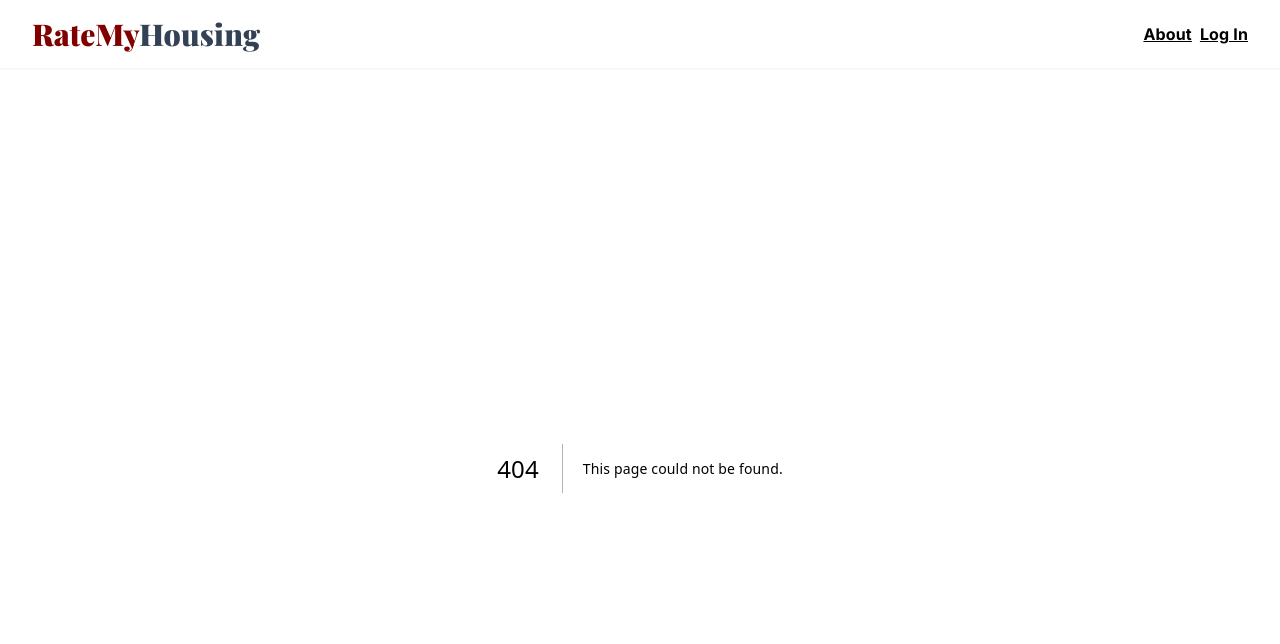
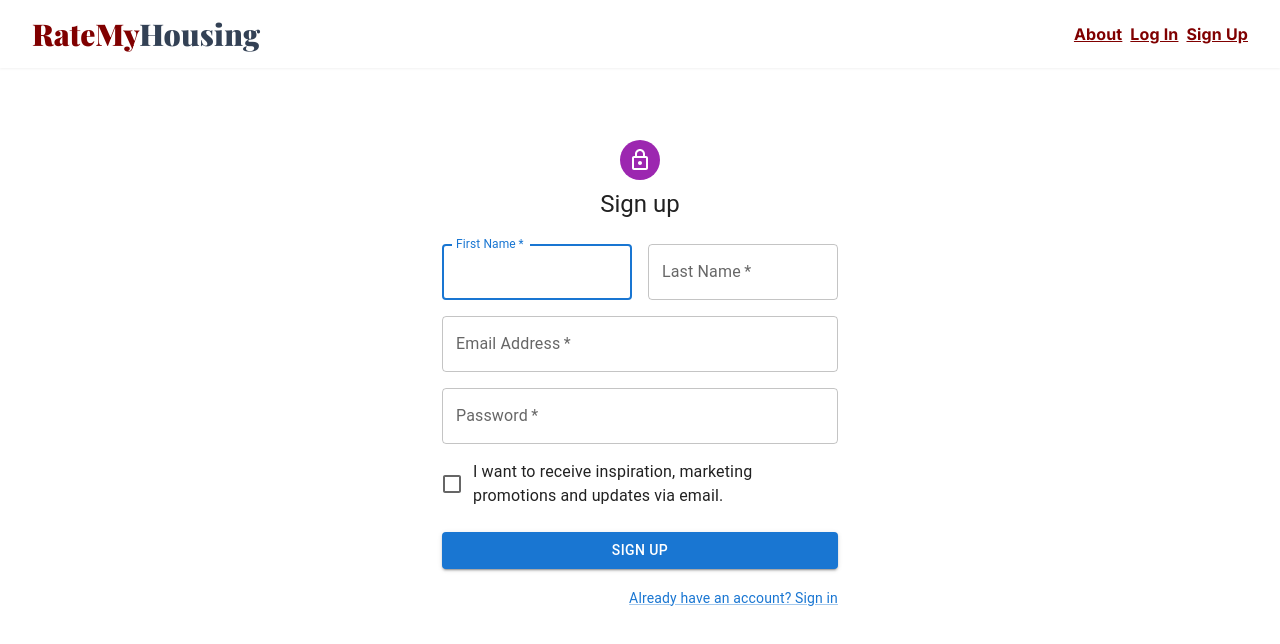
Before and after one commit to lwaldow/rate-my-housing, a Next.js app in the folder rate-my-housing/: page /signup in a window 1280 px wide. Before the commit this address had no page. Shown: the top 644 px of the page. Built offline with nearby package versions, Linux system fonts and the light colour scheme.

Commit message:
to fix merge conflicts in not the right way, work pls

```diff
--- a/rate-my-housing/app/page.tsx
+++ b/rate-my-housing/app/page.tsx
@@ -1,10 +1,11 @@
 import React from 'react';
 import Head from 'next/head';
 import Filterbar from '@/components/Filterbar';
+import SignIn from '@/components/SignIn';
 
 
 export default function Home() {
   return (
-    <Filterbar/>
+    <Filterbar />
   );
 }
--- a/rate-my-housing/app/signin/page.tsx
+++ b/rate-my-housing/app/signin/page.tsx
@@ -85,7 +85,7 @@ export default function SignIn() {
                                 </Link>
                             </Grid>
                             <Grid item>
-                                <Link href="#" variant="body2">
+                                <Link href="/signup" variant="body2">
                                     {"Don't have an account? Sign Up"}
                                 </Link>
                             </Grid>
--- /dev/null
+++ b/rate-my-housing/app/signup/page.tsx
@@ -0,0 +1,119 @@
+'use client';
+
+import * as React from 'react';
+import Avatar from '@mui/material/Avatar';
+import Button from '@mui/material/Button';
+import CssBaseline from '@mui/material/CssBaseline';
+import TextField from '@mui/material/TextField';
+import FormControlLabel from '@mui/material/FormControlLabel';
+import Checkbox from '@mui/material/Checkbox';
+import Link from '@mui/material/Link';
+import Grid from '@mui/material/Grid';
+import Box from '@mui/material/Box';
+import LockOutlinedIcon from '@mui/icons-material/LockOutlined';
+import Typography from '@mui/material/Typography';
+import Container from '@mui/material/Container';
+import { createTheme, ThemeProvider } from '@mui/material/styles';
+
+const defaultTheme = createTheme();
+
+export default function SignUp() {
+    const handleSubmit = (event: React.FormEvent<HTMLFormElement>) => {
+        event.preventDefault();
+        const data = new FormData(event.currentTarget);
+        console.log({
+            email: data.get('email'),
+            password: data.get('password'),
+        });
+    };
+
+    return (
+        <ThemeProvider theme={defaultTheme}>
+            <Container component="main" maxWidth="xs">
+                <CssBaseline />
+                <Box
+                    sx={{
+                        marginTop: 8,
+                        display: 'flex',
+                        flexDirection: 'column',
+                        alignItems: 'center',
+                    }}
+                >
+                    <Avatar sx={{ m: 1, bgcolor: 'secondary.main' }}>
+                        <LockOutlinedIcon />
+                    </Avatar>
+                    <Typography component="h1" variant="h5">
+                        Sign up
+                    </Typography>
+                    <Box component="form" noValidate onSubmit={handleSubmit} sx={{ mt: 3 }}>
+                        <Grid container spacing={2}>
+                            <Grid item xs={12} sm={6}>
+                                <TextField
+                                    autoComplete="given-name"
+                                    name="firstName"
+                                    required
+                                    fullWidth
+                                    id="firstName"
+                                    label="First Name"
+                                    autoFocus
+                                />
+                            </Grid>
+                            <Grid item xs={12} sm={6}>
+                                <TextField
+                                    required
+                                    fullWidth
+                                    id="lastName"
+                                    label="Last Name"
+                                    name="lastName"
+                                    autoComplete="family-name"
+                                />
+                            </Grid>
+                            <Grid item xs={12}>
+                                <TextField
+                                    required
+                                    fullWidth
+                                    id="email"
+                                    label="Email Address"
+                                    name="email"
+                                    autoComplete="email"
+                                />
+                            </Grid>
+                            <Grid item xs={12}>
+                                <TextField
+                                    required
+                                    fullWidth
+                                    name="password"
+                                    label="Password"
+                                    type="password"
+                                    id="password"
+                                    autoComplete="new-password"
+                                />
+                            </Grid>
+                            <Grid item xs={12}>
+                                <FormControlLabel
+                                    control={<Checkbox value="allowExtraEmails" color="primary" />}
+                                    label="I want to receive inspiration, marketing promotions and updates via email."
+                                />
+                            </Grid>
+                        </Grid>
+                        <Button
+                            type="submit"
+                            fullWidth
+                            variant="contained"
+                            sx={{ mt: 3, mb: 2 }}
+                        >
+                            Sign Up
+                        </Button>
+                        <Grid container justifyContent="flex-end">
+                            <Grid item>
+                                <Link href="/signin" variant="body2">
+                                    Already have an account? Sign in
+                                </Link>
+                            </Grid>
+                        </Grid>
+                    </Box>
+                </Box>
+            </Container>
+        </ThemeProvider>
+    );
+}
--- a/rate-my-housing/components/Navbar.tsx
+++ b/rate-my-housing/components/Navbar.tsx
@@ -1,9 +1,19 @@
+'use client';
+
 import Link from "next/link"
 import { Playfair_Display } from 'next/font/google'
+import React from "react";
+import SignInModal from "./SignIn";
 const playfair = Playfair_Display({ subsets: ['latin'], weight: ['900'] })
 
+
 export default function Navbar() {
+    const [open, setOpen] = React.useState(false);
+    const handleOpen = () => setOpen(true);
+    const handleClose = () => setOpen(false);
+
     return (
+        <>
             <nav className="bg-white border-gray-300 p-4 drop-shadow-sm pl-8 pr-8">
                 <div className="flex justify-between items-center">
                     <Link href="/" className={playfair.className}>
@@ -11,10 +21,13 @@ export default function Navbar() {
                         <span className="text-self-center whitespace-nowrap text-3xl font-extrabold text-slate-700">Housing</span>
                     </Link>
                     <div>
-                    <Link href="/about" className="text-self-center text-1xl font-bold underline mr-2">About</Link>
-                    <Link href="/signin" className="text-self-center text-1xl font-bold underline">Log In</Link>
+                        <Link href="/about" className="text-self-center text-1xl font-bold text-maroon underline mr-2">About</Link>
+                        <a onClick={handleOpen} className="text-self-center text-1xl font-bold text-maroon underline mr-2">Log In</a>
+                        <Link href="/signup" className="text-self-center text-1xl font-bold text-maroon underline">Sign Up</Link>
                     </div>
                 </div>
             </nav>
+            <SignInModal open={open} handleClose={handleClose} />
+        </>
     )
 }
--- /dev/null
+++ b/rate-my-housing/components/SignIn.tsx
@@ -0,0 +1,47 @@
+import * as React from 'react';
+import Box from '@mui/material/Box';
+import Modal from '@mui/material/Modal';
+import Button from '@mui/material/Button';
+import Typography from '@mui/material/Typography';
+
+const style = {
+    position: 'absolute' as 'absolute',
+    top: '50%',
+    left: '50%',
+    transform: 'translate(-50%, -50%)',
+    width: 400,
+    bgcolor: 'background.paper',
+    border: '2px solid #000',
+    boxShadow: 24,
+    p: 4,
+};
+
+interface SignInModalProps {
+    open: boolean;
+    handleClose: (event: object, reason: string) => void;
+}
+
+export default function SignInModal({ open, handleClose }: SignInModalProps) {
+
+
+    return (
+        <div>
+            <Modal
+                keepMounted
+                open={open}
+                onClose={handleClose}
+                aria-labelledby="keep-mounted-modal-title"
+                aria-describedby="keep-mounted-modal-description"
+            >
+                <Box sx={style}>
+                    <Typography id="keep-mounted-modal-title" variant="h6" component="h2">
+                        Text in a modal
+                    </Typography>
+                    <Typography id="keep-mounted-modal-description" sx={{ mt: 2 }}>
+                        Duis mollis, est non commodo luctus, nisi erat porttitor ligula.
+                    </Typography>
+                </Box>
+            </Modal>
+        </div>
+    );
+}
```
Lines whose indentation alone changed are shown as unchanged.
